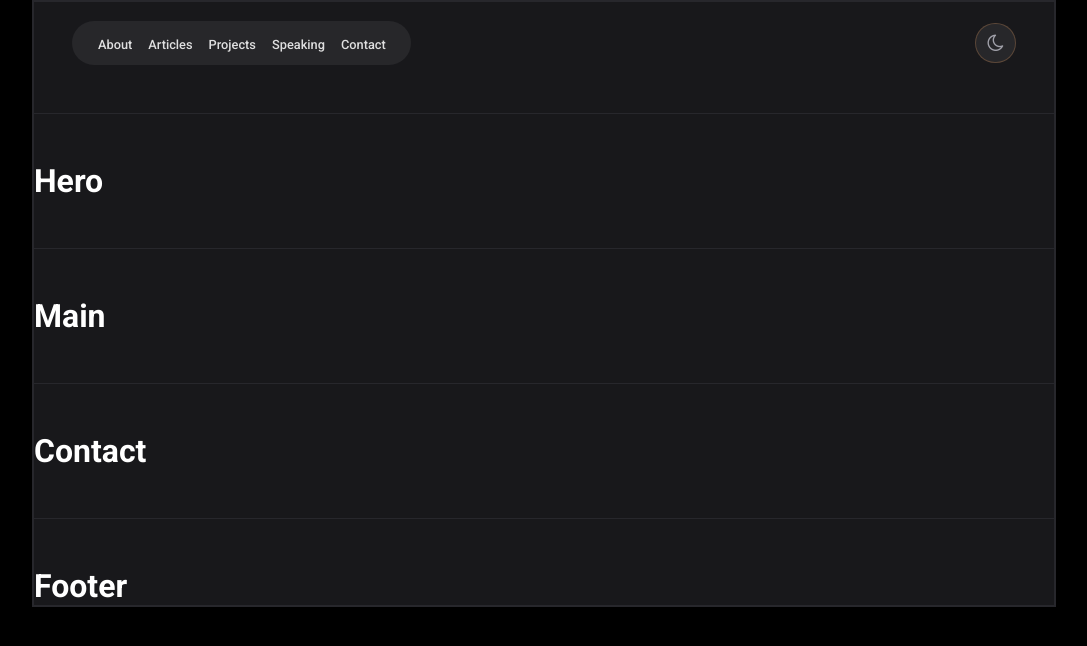
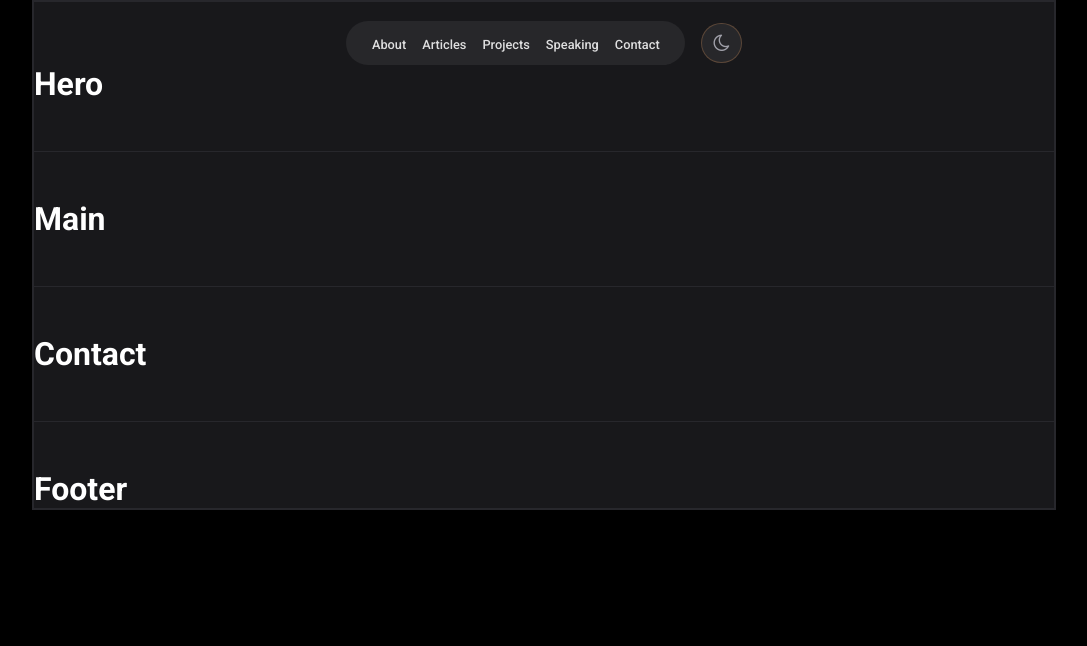
Before and after one commit to JonathanArriazu/myPortfolio, a React (Create React App) app: page / in a window 1280 px wide. Shown: the top 646 px of the page, without its empty margins (96-1183 px from the left). Built offline with nearby package versions, Linux system fonts and the light colour scheme.

Commit message:
fix: divider removed and some styles were modified in header

```diff
--- a/src/App.jsx
+++ b/src/App.jsx
@@ -1,3 +1,4 @@
+import React from 'react';
 import './App.css';
 import Header from './components/header/header';
 import Hero from './components/hero/hero';
@@ -9,7 +10,6 @@ function App() {
   return (
     <div className='container'>
       <Header />
-      <div className='divider'></div>
       <Hero />
       <div className='divider'></div>
       <Main />
--- a/src/components/header/header.css
+++ b/src/components/header/header.css
@@ -15,7 +15,7 @@ CONTENTS:
 
 header.flex {
     gap: 16px;
-    justify-content: space-between;
+    justify-content: center;
     padding: 0 2.4rem;
     margin-top: 1.2rem;
 }
@@ -81,6 +81,7 @@ header .fixed{
     left: 0;
 
     background-color: rgba(40, 40, 48, 0.91);
+    backdrop-filter: blur(4px);
 }
 
 /* 4. ANIMATION AND STYLES FOR MODAL POP UP */
@@ -135,6 +136,11 @@ header .icon-close:hover {
 /* 6. RESPONSIVE DESIGN */
 
 @media (max-width: 700px) {
+
+    header.flex {
+        justify-content: space-between;
+    }
+
     header.flex nav{
         display: none;
     }
```
